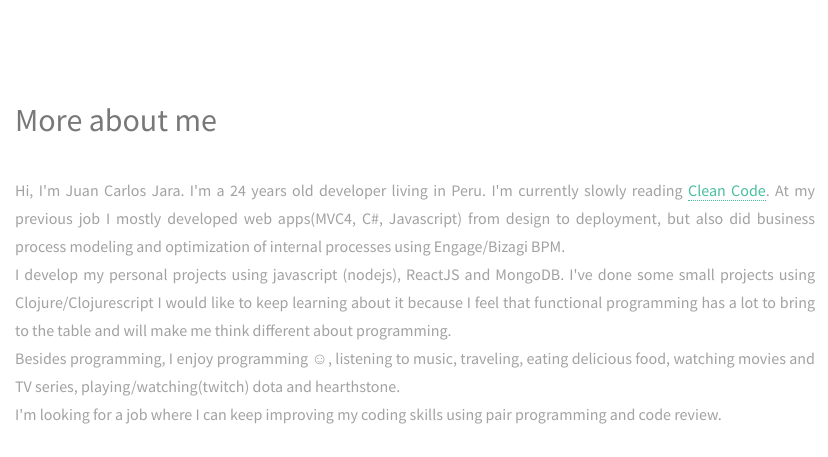
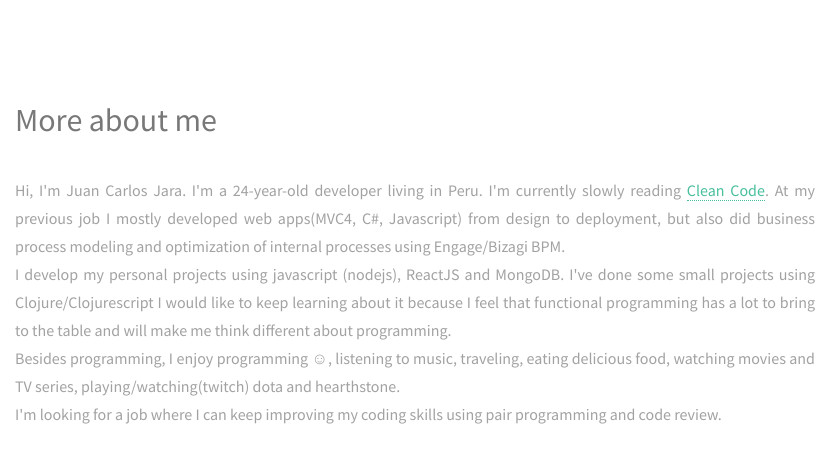
Before and after one commit to juancjara/personal-site, a website: page index.html in a window 1280 px wide. Shown: the top 457 px of the page, 417-1245 px from the left. Drawn offline with Linux system fonts and the light colour scheme.

Commit message:
Update index.html

```diff
--- a/index.html
+++ b/index.html
@@ -33,7 +33,7 @@
 							<h2>More about me</h2>
 						</header>
 						<p>
-              Hi, I'm Juan Carlos Jara. I'm a 24 years old developer living in Peru. I'm currently  slowly reading
+              Hi, I'm Juan Carlos Jara. I'm a 24-year-old developer living in Peru. I'm currently  slowly reading
               <a href="http://www.amazon.es/Clean-code-Handbook-Software-Craftsmanship/dp/0132350882" target="_blank">Clean Code</a>.
               At my previous job I mostly developed web apps(MVC4, C#, Javascript) from design to deployment, but also did business process
               modeling and optimization of internal processes using Engage/Bizagi BPM. <br/>
```
